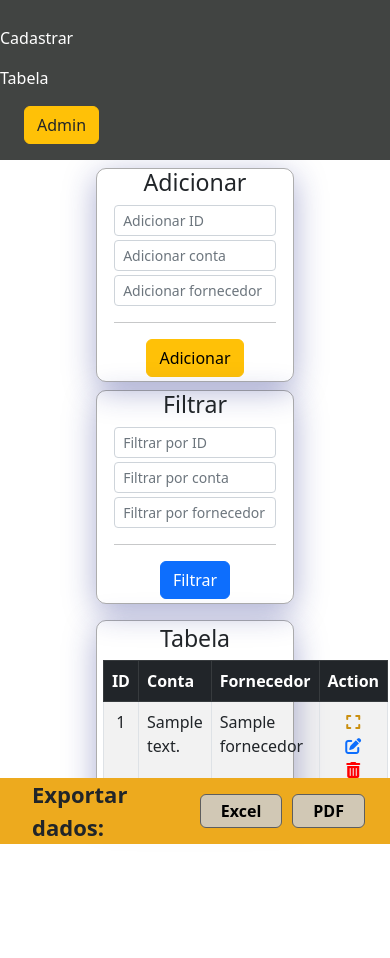
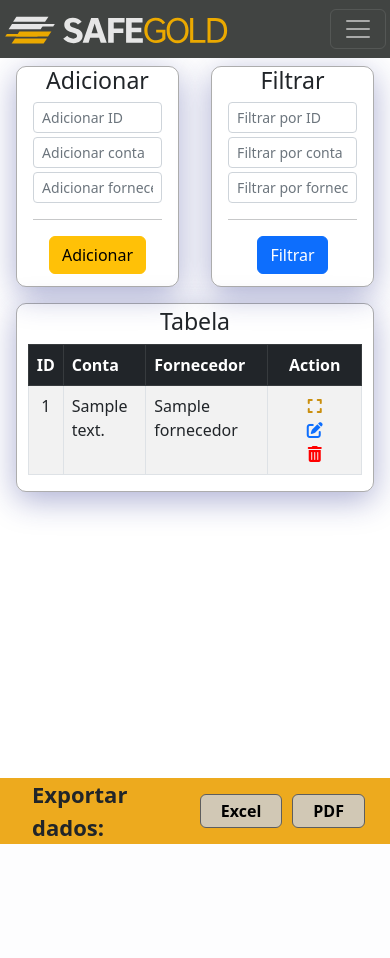
Before and after one commit to felipezampa/safegold-software, a Django app: page /crud_app/ in a window 390 px wide. After the commit the page ends 844 px from the top, so only its background shows below. Run offline with Django 4.2, Linux system fonts and the light colour scheme; tables that the repository leaves empty hold one stand-in row (values such as "Sample post"); some libraries are stand-ins or nearby versions.

Commit message:
Its wednesday my dudes

```diff
--- a/crudfornecedor/crud_app/templates/crud_app/base.html
+++ b/crudfornecedor/crud_app/templates/crud_app/base.html
@@ -15,33 +15,54 @@
 </head>
 <body>
     <header>
-        <nav class="navbar navbar-expand-lg navbar-dark sg-dark justify-content-between" style="background-color:#414442">
+        <!--<nav class="navbar navbar-expand-lg navbar-dark sg-dark justify-content-between" style="background-color:#414442">
             <div class="navbar-collapse">
                 <a class="navbar-brand d-flex" href="{% url 'index' %}">
                     <img src="{% static "img/Safegold.svg" %}" height="30" alt="Safegold" class="mx-4" id="safegold">
                 </a>
                 <ul class="navbar-nav mr-auto">
                     <li class="nav-item">
-                        <a class="nav-link text-white font-weight-bold" href="{% url 'crud_app:create' %}">Cadastrar</a>
+                        <span><a class="nav-link text-white font-weight-bold" href="{% url 'crud_app:create' %}">Cadastrar</a></span>
                     </li>
                     <li class="nav-item">
-                        <a class="nav-link text-white font-weight-bold" href="{% url 'crud_app:list' %}">Tabela</a>
+                        <span><a class="nav-link text-white font-weight-bold" href="{% url 'crud_app:list' %}">Tabela</a></span>
                     </li>
                 </ul>
             </div>
+
+        </nav>-->
+        <nav class="navbar navbar-expand-lg navbar-dark sg-dark">
+            <a class="navbar-brand" href="{% url 'index' %}">
+                <img src="{% static "img/Safegold.svg" %}" height="30" alt="Safegold" class="mx-1" id="safegold">
+            </a>
+            <button class="navbar-toggler mx-1" type="button" data-toggle="collapse" data-target="#navbarNav" aria-controls="navbarNav" aria-expanded="false" aria-label="Toggle navigation">
+              <span class="navbar-toggler-icon"></span>
+            </button>
+            <div class="collapse navbar-collapse" id="navbarNav">
+                <ul class="navbar-nav">
+                    <li class="nav-item">
+                        <span><a class="nav-link text-white font-weight-bold" href="{% url 'crud_app:create' %}">Cadastrar</a></span>
+                    </li>
+                    <li class="nav-item">
+                        <span><a class="nav-link text-white font-weight-bold" href="{% url 'crud_app:list' %}">Tabela</a></span>
+                    </li>
+                </ul>
                 <div>
+                    <button onclick="DarkMode()" class="btn"><i class="fa-solid fa-circle-half-stroke"></i></button>
                     <form class="form-inline d-flex justify-content-right">
                         <button class="btn btn-warning my-2 my-sm-0 mx-4" type="submit">
                             <a class="nav-link text-dark font-weight-bold" href="{% url 'admin:index' %}">Admin</a>
                         </button>
                     </form>
                 </div>
+            </div>
           </nav>
     </header>
     {% block content %}
     {% endblock %}
         <script src="{% static 'js/jquery-3.6.1.min.js' %}"></script>
-        <script src="https://cdn.jsdelivr.net/npm/bootstrap@5.2.2/dist/js/bootstrap.bundle.min.js" integrity="sha384-OERcA2EqjJCMA+/3y+gxIOqMEjwtxJY7qPCqsdltbNJuaOe923+mo//f6V8Qbsw3" crossorigin="anonymous"></script>
+        <script src="https://cdn.jsdelivr.net/npm/popper.js@1.12.9/dist/umd/popper.min.js" integrity="sha384-ApNbgh9B+Y1QKtv3Rn7W3mgPxhU9K/ScQsAP7hUibX39j7fakFPskvXusvfa0b4Q" crossorigin="anonymous"></script>
+        <script src="https://cdn.jsdelivr.net/npm/bootstrap@4.0.0/dist/js/bootstrap.min.js" integrity="sha384-JZR6Spejh4U02d8jOt6vLEHfe/JQGiRRSQQxSfFWpi1MquVdAyjUar5+76PVCmYl" crossorigin="anonymous"></script>
     {% block scripts %}
     {% endblock scripts %}
 </body>
--- a/crudfornecedor/crud_app/templates/crud_app/tabela.html
+++ b/crudfornecedor/crud_app/templates/crud_app/tabela.html
@@ -4,6 +4,7 @@
 {% block title %}<title>Tabela</title>{% endblock title %}
 {% block content %}
 <main>
+    <div id="print-info" class="text-center"></div>
     <div class="container-fluid" style="margin-bottom:150px;">
         <div class="row">
             <div class="col sg-container mt-2 mx-3 ignore-on-print">
@@ -50,7 +51,7 @@
                     <div class="col text-center mb-1 mt-1">
 
                         <hr>
-                        <button type="submit" class="btn btn-primary btn-block">Filtrar</button>
+                        <button type="submit" class="btn btn-primary btn-block mb-2">Filtrar</button>
                     </div>
                 </form>
             </div>
@@ -58,14 +59,14 @@
 
         <div class="sg-container mt-3 mx-1 mb-5" style="margin-bottom: 1px">
             <div class="sg-content">
-                <h3 class="text-center mt-1">Tabela</h3>
-                <table class="table table-Light table-bordered table-striped mb-3 mt-2">
+                <h3 class="text-center mt-1 ignore-on-print">Tabela</h3>
+                <table class="table table-Light table-bordered table-striped mb-3 mt-2" id="user-table">
                     <thead class="table-dark">
                         <tr>
                             <th class="col text-center">ID</th>
                             <th class="col">Conta</th>
                             <th class="col">Fornecedor</th>
-                            <th class="col text-center sg-action-buttons excludeExport">Action</th>
+                            <th class="col text-center ignore-on-print excludeExport">Action</th>
                         </tr>
                     </thead>
                     <tbody>
@@ -74,7 +75,7 @@
                             <td class="text-center col-md-1">{{conta.id}}</td>
                             <td>{{conta.desc}}</td>
                             <td class="col-md-3">{{conta.fornecedor}}</td>
-                            <td class="sg-action-buttons excludeExport text-center col-md-2">
+                            <td class="ignore-on-print excludeExport text-center col-md-2">
                                 <a href="{% url 'crud_app:detail' pk=conta.pk %}" class="mx-3" title="Detalhar Conta"><i class="fa-solid fa-expand"></i></a>
                                 <a href="{% url 'crud_app:update' pk=conta.pk %}" class="mx-3" title="Editar Conta"><i class="fa-solid fa-pen-to-square"></i></a>
                                 <a href="{% url 'crud_app:delete' pk=conta.pk %}" class="mx-3" title="Excluir Conta"><i class="fa-solid fa-trash-can"></i></a>
@@ -88,7 +89,7 @@
         </div>
     </div>
 </main>
-<footer class="footer fixed-bottom">
+<footer class="footer fixed-bottom ignore-on-print">
     <div class="sg-footer-container">
         <p>Exportar dados:</p>
         <button type="button" class="btn btn-outline-dark sg-button" id="xlsxExport">Excel</button>
--- a/crudfornecedor/crud_app/views.py
+++ b/crudfornecedor/crud_app/views.py
@@ -14,7 +14,7 @@
     model = models.Conta
 
 class ContaCreateView(CreateView):
-    template_name = 'crud_app/tabela.html'
+    template_name = 'crud_app/cadastro.html'
     fields = ("desc","fornecedor")
     model = models.Conta
     success_url = reverse_lazy("crud_app:list")
--- a/crudfornecedor/static/css/styles.css
+++ b/crudfornecedor/static/css/styles.css
@@ -89,19 +89,33 @@
     cursor: pointer;
 }
 
+.print-info{
+    visibility: hidden;
+    display: none;
+}
+
 @media(max-width: 994px) {
     h1 {
         font-size: 30px;
-    }
-    #safegold{
-        display: none;
     }
 }
 
 @media(max-width: 529px) {
 
+    body, main{
+        margin: auto;
+    }
+
+    a {
+        padding: 0px;
+    }
+
     h1 {
         font-size: 17px;
+    }
+
+    img{
+        width: auto;
     }
 
     .logo{
@@ -114,9 +128,6 @@
     }
 
     .sg-button {
-        background-color: var(--light-gray);
-        color: var(--black);
-        border: 1px solid var(--dark-gray);
         margin: 5px;
         padding: 4px 20px;
     }
@@ -126,28 +137,19 @@
         justify-content: end;
         align-items: right;
     }
-    #sg-navbar img{
-        height: 5px;
-    }
 
 }
 
 @media print {
-    .sg-footer-container{
-        display: none;
-    }
-
-    .sg-header-container h1 {
-        font-size: 16px;
+    .print-info{
+        visibility: visible;
+        display: inline-block;
     }
     .table-dark {
         color: var(--black);
         border: 1px 0px 0px 0px;
     }
 
-    .sg-action-buttons{
-        display: none;
-    }
     .sg-table-container {
         padding: 0px;
     }
@@ -190,3 +192,8 @@
         padding-right: 0%;
     }
 }
+
+.dark-mode {
+    background-color: var(--dark-gray);
+    color: white;
+}
--- a/crudfornecedor/static/js/tabela.js
+++ b/crudfornecedor/static/js/tabela.js
@@ -7,7 +7,32 @@
 $(document).ready(
     function exportPrint() {
         $(document).on("click", "#printExport", function () {
+            var today = new Date();
+            var dd = String(today.getDate()).padStart(2, '0');
+            var mm = String(today.getMonth() + 1).padStart(2, '0'); //January is 0!
+            var yyyy = today.getFullYear();
+            var min = today.getMinutes();
+            var hour = today.getHours();
+
+            today = 'Relatório emitido em:>= ' + dd + '/' + mm + '/' + yyyy + ' às: ' + hour + ':' + min;
+            // Create an "li" node:
+            const node = document.createElement("h5");
+            // Create a text node:
+            const textnode = document.createTextNode(today);
+
+            // Append the text node to the "li" node:
+            node.appendChild(textnode);
+
+            // Append the "li" node to the list:
+            document.getElementById("print-info").appendChild(node);
             window.print();
+            document.getElementById("print-info").removeChild(node);
         });
     }
 );
+
+
+function DarkMode() {
+    var element = document.body;
+    element.classList.toggle("dark-mode");
+ }
```
Also changed, not shown: crudfornecedor/crudfornecedor/urls.py (line endings or trailing spaces). Lines whose indentation alone changed are shown as unchanged.
